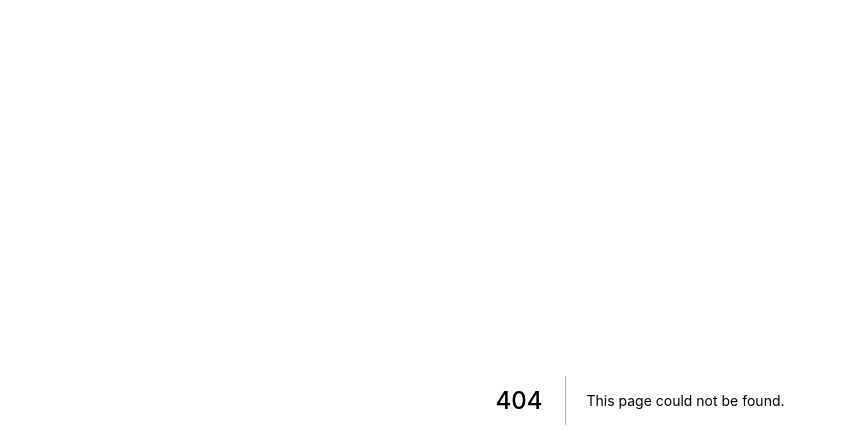
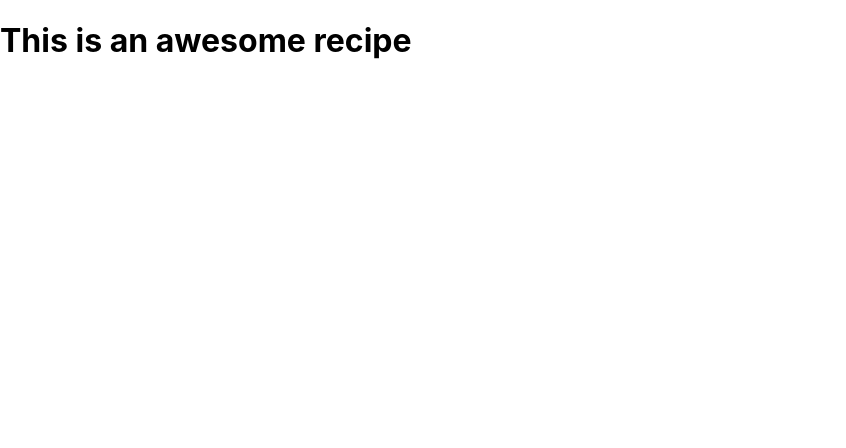
Before and after one commit to hachene/awesome-cookbook, a Next.js app: page /recipes/recipe in a window 1280 px wide. Before the commit this address had no page. Shown: the top 448 px of the page, without its empty margins (0-846 px from the left). Built offline with nearby package versions, Linux system fonts and the light colour scheme.

Commit message:
:sparkles: Add recipe component

```diff
--- /dev/null
+++ b/pages/recipes/recipe.tsx
@@ -0,0 +1,3 @@
+export default function Recipe() {
+  return <h1>This is an awesome recipe</h1>
+}
```
